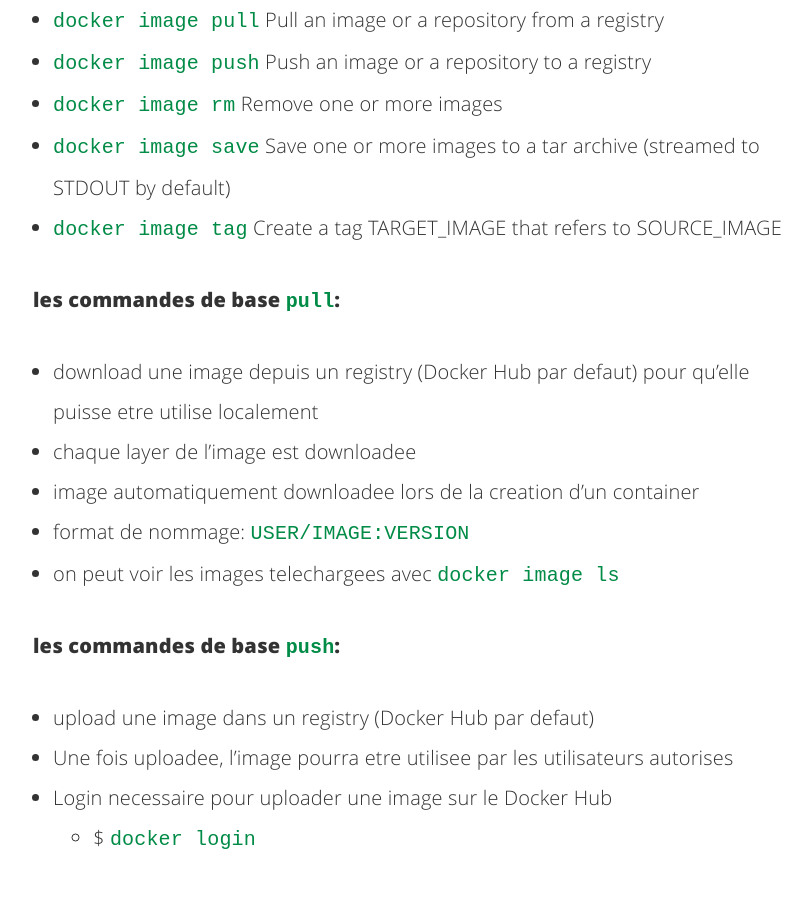
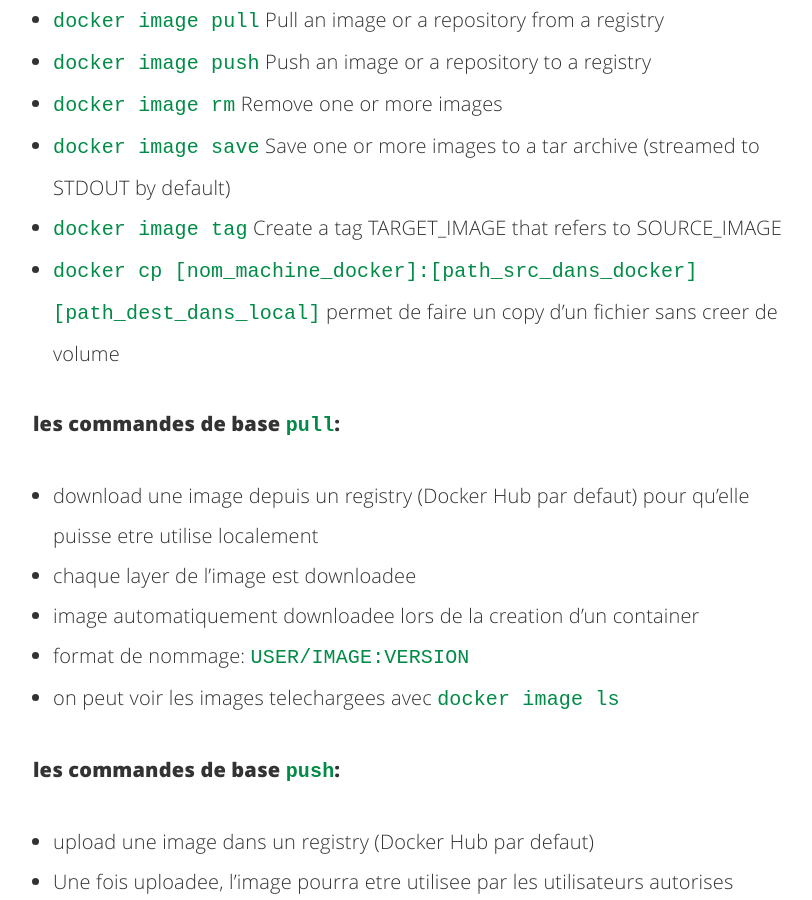
Before and after one commit to fasca/fasca.github.io, a Jekyll site: the page built from _posts/2019-08-30-Docker.md, in a window 1280 px wide and 900 px high, scrolled down 70466 px. Shown: the whole window, without its empty margins (227-1039 px from the left). Built offline with Jekyll 4.4.1, drawn with Linux system fonts in a browser that asks for light colours; comment, search, counter and statistics services are not loaded.

Commit message:
Update 2019-08-30-Docker.md

```diff
--- a/_posts/2019-08-30-Docker.md
+++ b/_posts/2019-08-30-Docker.md
@@ -1778,6 +1778,7 @@ Pour avoir plus d'info, voir `docker image --help`.
 - `docker image rm` Remove one or more images
 - `docker image save` Save one or more images to a tar archive (streamed to STDOUT by default)
 - `docker image tag` Create a tag TARGET_IMAGE that refers to SOURCE_IMAGE
+- `docker cp [nom_machine_docker]:[path_src_dans_docker] [path_dest_dans_local]` permet de faire un copy d'un fichier sans creer de volume
 
 **les commandes de base `pull`:**
 
```
